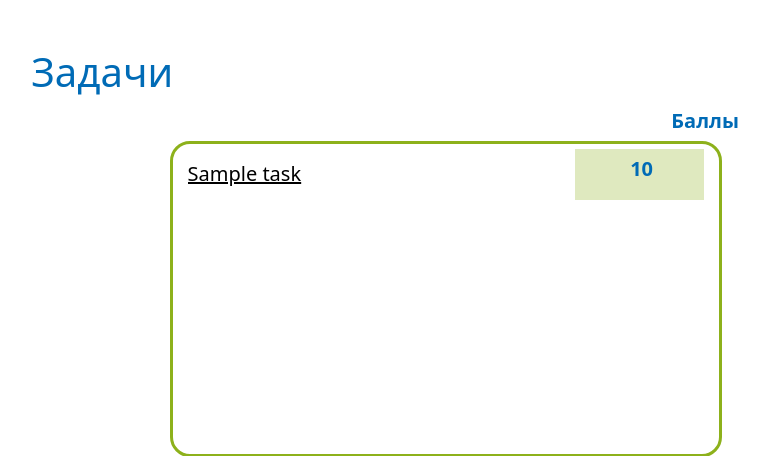
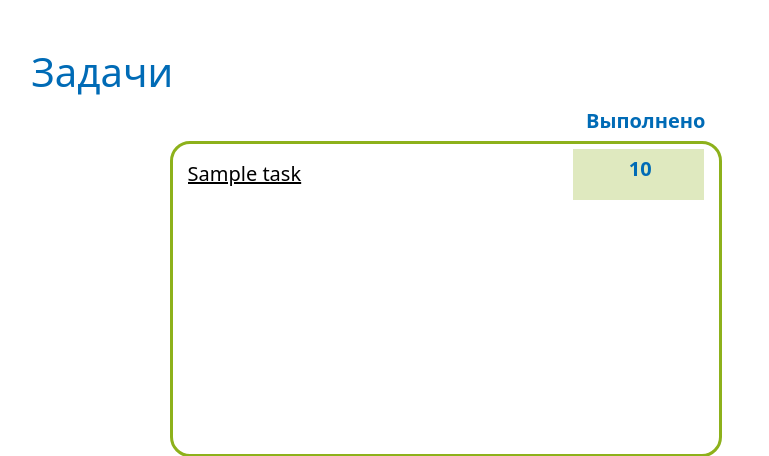
Before and after one commit to alsumukhamedova/ProgrammingSchool, a Django app: template aggregation_system/server/web_client/templates/studentTasks.html in a window 1280 px wide. Shown: the part 92-548 px from the top of the page, without its empty margins (194-963 px from the left). Run offline with Django 3.2, Linux system fonts and the light colour scheme; the template is opened without the code that fills it: most values are stand-ins (such as "Sample title", 1, 10 or a date in 2020).

Commit message:
points changed to marked in group_statistic

```diff
--- a/aggregation_system/server/web_client/templates/studentTasks.html
+++ b/aggregation_system/server/web_client/templates/studentTasks.html
@@ -38,14 +38,14 @@
 <section class="col-8 container">
     <h1 class="text-blue mt-lg-5">Задачи</h1>
     <div class="options row">
-        <h5 class="text-blue marked w-25">Баллы</h5>
+        <h5 class="text-blue marked" style="width: 35%">Выполнено</h5>
     </div>
-    <div class="col-8 d-flex flex-column tasksContainer align-content-flex-start">
+    <div class="col-8 d-flex flex-column tasksContainer align-content-flex-start" style="padding-right: 5px">
         <div class="" id="taskNames">
             {% for task in tasks %}
             <div class="d-flex flex-row justify-content-between">
                 <a href="{{ task.id }}" class="item-text"><u>{{ task.name }}</u></a>
-                <div class="transparentColor w-25 d-flex justify-content-around">
+                <div class="transparentColor w-25 d-flex justify-content-around" style="margin-right: 10px;">
                     <p class="marked text-blue">{{ task.points }}</p>
                 </div>
             </div>
```
